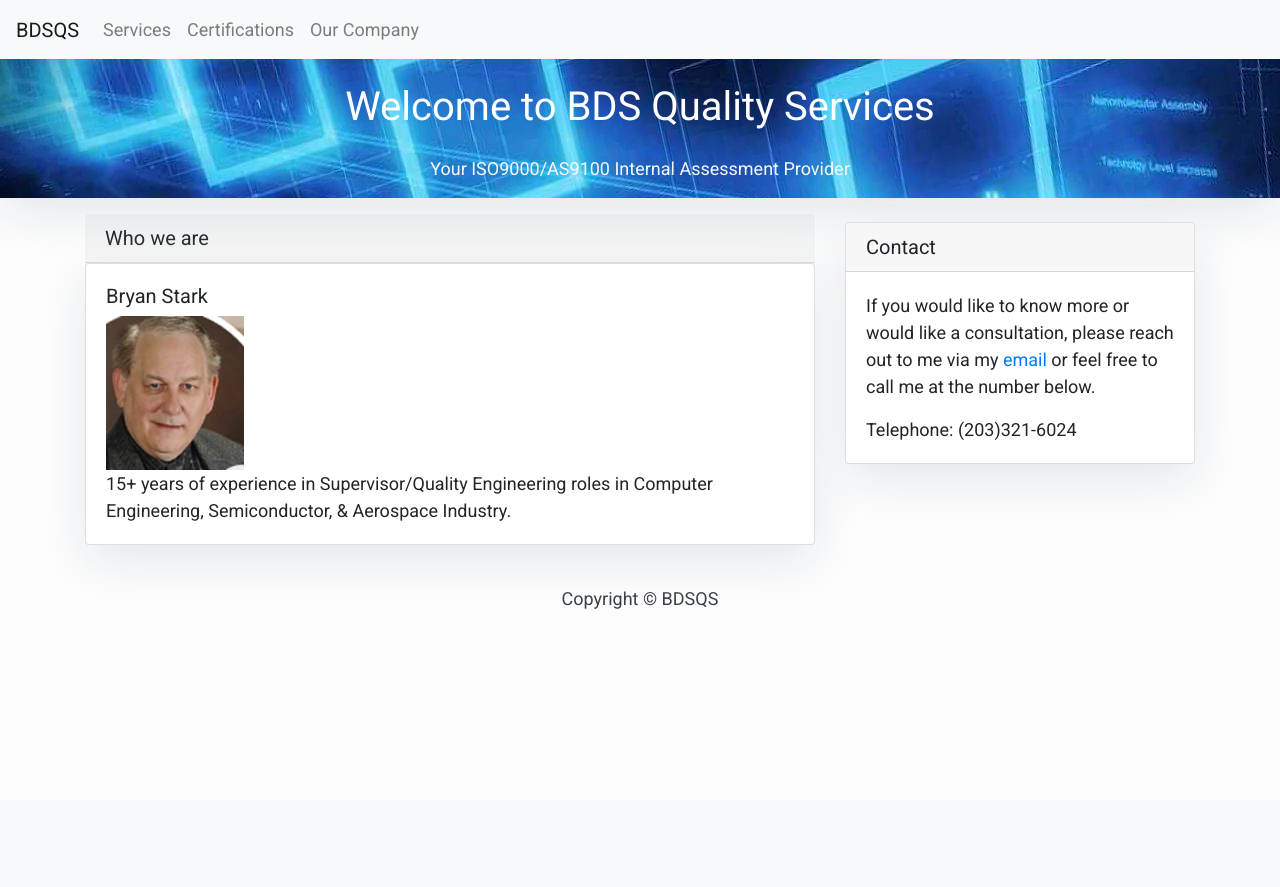
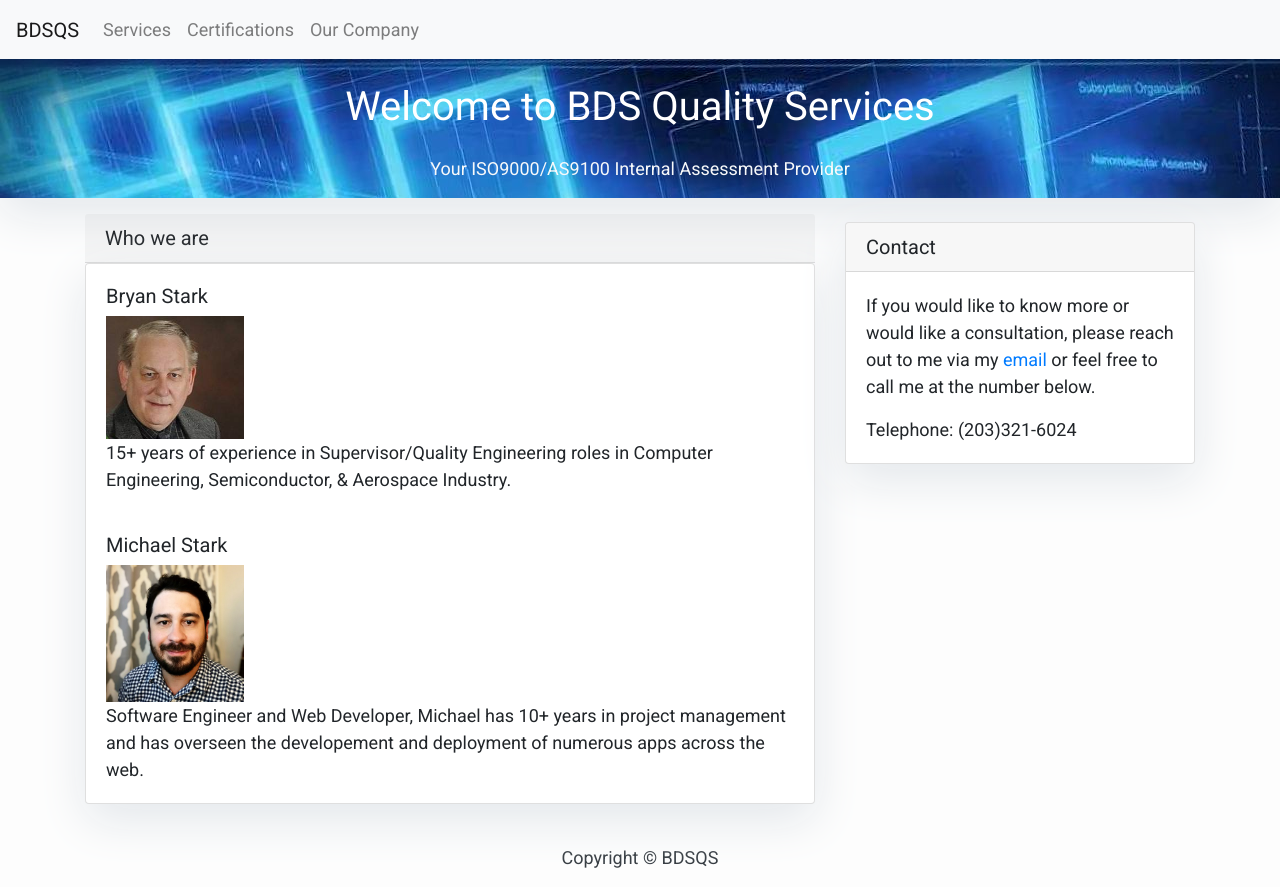
Before and after one commit to michaelbryanstark/bdsQualityServices, a Django app: page /company/ in a window 1280 px wide. Before the commit the page ends 609 px from the top, so only its background shows below. Run offline with Django 3.2, Linux system fonts and the light colour scheme; some libraries are stand-ins or nearby versions.

Commit message:
added high res pics and updated company info

```diff
--- a/main_app/templates/company.html
+++ b/main_app/templates/company.html
@@ -56,8 +56,13 @@
             <div class="card mb-4">
                 <div class="card-body">
                     <h5>Bryan Stark</h5>
-                    <img class="me" src="{% static 'images/Picture1.png' %}" alt="My image">
+                    <img class="me" src="{% static 'images/bryan.jpg' %}" alt="My image">
                         <p class="card-text">15+ years of experience in Supervisor/Quality Engineering roles in Computer Engineering, Semiconductor, & Aerospace Industry.</p>
+                </div>
+                <div class="card-body">
+                    <h5>Michael Stark</h5>
+                    <img class="me" src="{% static 'images/mike.jpg' %}" alt="My image">
+                        <p class="card-text">Software Engineer and Web Developer, Michael has 10+ years in project management and has overseen the developement and deployment of numerous apps across the web.</p>
                 </div>
             </div>
         </div>
```
Also changed, not shown: main_app/static/images/bryan.jpg (added), main_app/static/images/mike.jpg (added).
